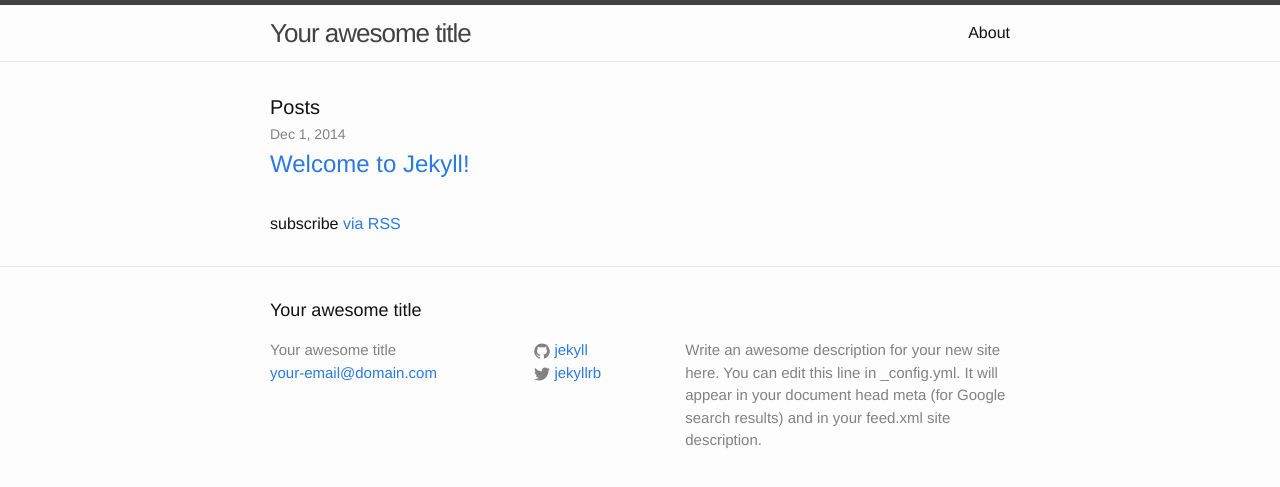
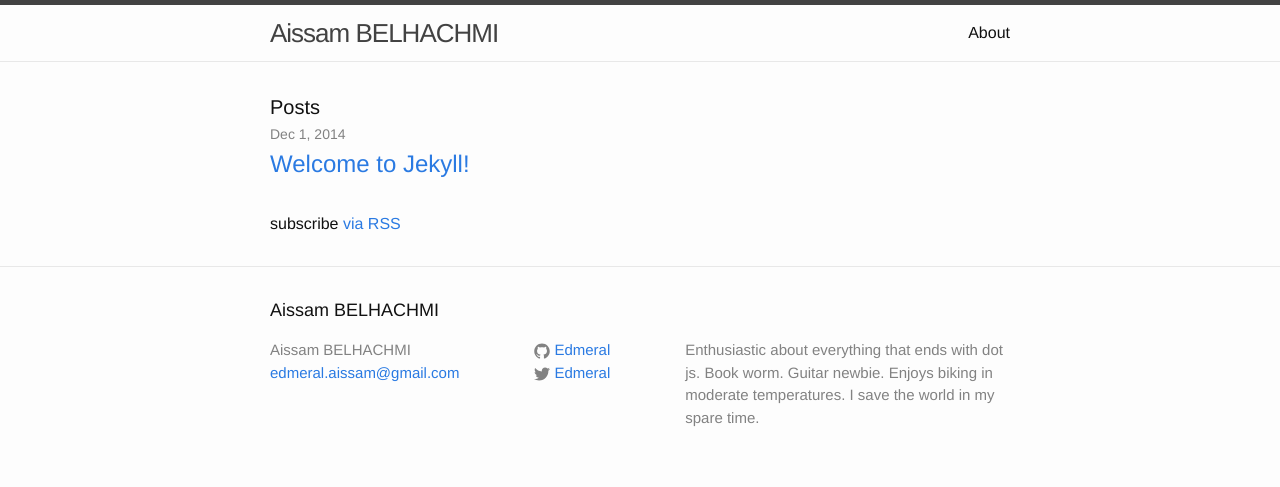
Before and after one commit to Edmeral/Edmeral.github.io, a Jekyll site: the page built from index.html, in a window 1280 px wide. Shown: the top 487 px of the page. Built offline with Jekyll 4.4.1, drawn with Linux system fonts in a browser that asks for light colours.

Commit message:
Update _config.yml

```diff
--- a/_config.yml
+++ b/_config.yml
@@ -1,14 +1,14 @@
 # Site settings
-title: Your awesome title
-email: your-email@domain.com
+title: Aissam BELHACHMI
+email: edmeral.aissam@gmail.com
 description: > # this means to ignore newlines until "baseurl:"
-  Write an awesome description for your new site here. You can edit this
-  line in _config.yml. It will appear in your document head meta (for
-  Google search results) and in your feed.xml site description.
+  Enthusiastic about everything that ends with dot js. Book worm.
+  Guitar newbie. Enjoys biking in moderate temperatures.
+  I save the world in my spare time.
 baseurl: "" # the subpath of your site, e.g. /blog/
-url: "http://yourdomain.com" # the base hostname & protocol for your site
-twitter_username: jekyllrb
-github_username:  jekyll
+url: "http://aissam.me" # the base hostname & protocol for your site
+twitter_username: Edmeral
+github_username:  Edmeral
 
 # Build settings
 markdown: kramdown
```
